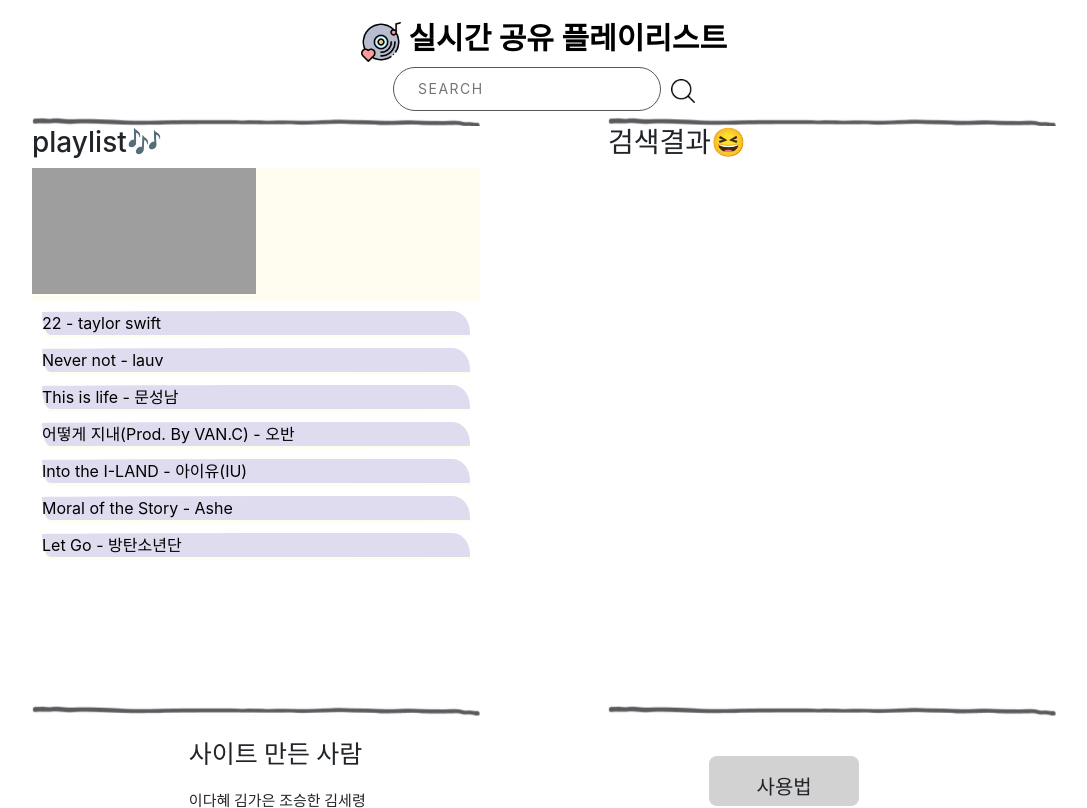
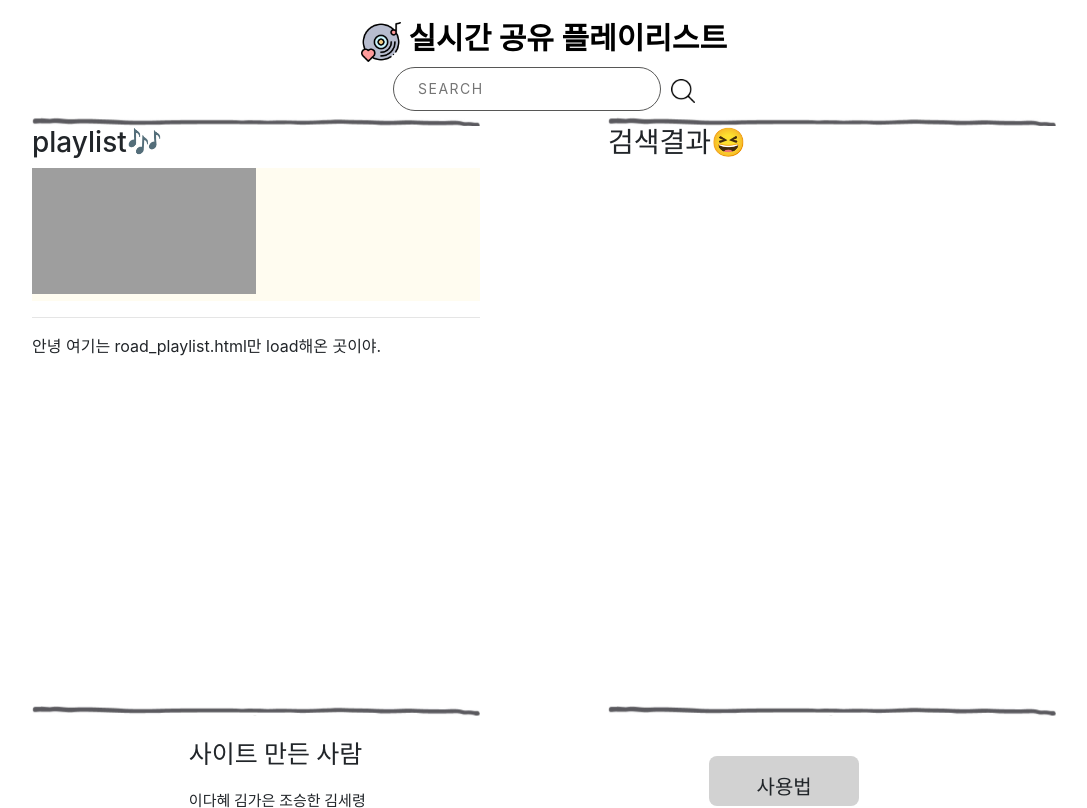
Before and after one commit to dahae0320/GLL_LIVE_PLAYLIST, a Django app: page /playlist/ in a window 1280 px wide. Shown: the top 808 px of the page, without its empty margins (96-1183 px from the left). Run offline with Django 3.2, Linux system fonts and the light colour scheme; data that the repository does not hold is empty; some libraries are stand-ins or nearby versions; some web fonts are replaced; grey boxes are pictures that could not be loaded.

Commit message:
리스트 추가

```diff
--- a/LivePlaylist/static/LivePlaylist/LivePlaylist.css
+++ b/LivePlaylist/static/LivePlaylist/LivePlaylist.css
@@ -93,7 +93,7 @@
     font-family: 'Recipekorea';
 }
 
-.swiper-slide > a {
+#road_playlist > a {
     color: #6a60a9;
     text-align: center;
     outline: none;
--- a/LivePlaylist/templates/LivePlaylist/playlist.html
+++ b/LivePlaylist/templates/LivePlaylist/playlist.html
@@ -47,13 +47,7 @@
 				<div class="music_player">
 					<iframe width="224" height="126" src="https://www.youtube.com/embed/xGevsZco2EM" frameborder="0" allow="accelerometer; autoplay; encrypted-media; gyroscope; picture-in-picture" allowfullscreen></iframe>
 				</div>
-				<a href="#">22 - taylor swift</a>
-				<a href="#">Never not - lauv</a>
-				<a href="#">This is life - 문성남</a>
-				<a href="#">어떻게 지내(Prod. By VAN.C) - 오반</a>
-				<a href="#">Into the I-LAND - 아이유(IU)</a>
-				<a href="#">Moral of the Story - Ashe</a>
-				<a href="#">Let Go - 방탄소년단</a>
+				<div id="road_playlist"></div>
 			</div>
 			<div class="swiper-slide">
 				<h3>검색결과😆</h3>
@@ -72,5 +66,7 @@
 	   		$('#road_search').load('/search_result?q='+encodeURI($('#search__input').val()))
 		}
 	});
+
+	$('#road_playlist').load('/road_playlist')
 </script>
 {% endblock content %}
--- /dev/null
+++ b/LivePlaylist/templates/LivePlaylist/road_playlist.html
@@ -0,0 +1,11 @@
+<hr>
+안녕 여기는 road_playlist.html만 load해온 곳이야.
+<!-- <a href="#">22 - taylor swift</a>
+<a href="#">Never not - lauv</a>
+<a href="#">This is life - 문성남</a>
+<a href="#">어떻게 지내(Prod. By VAN.C) - 오반</a>
+<a href="#">Into the I-LAND - 아이유(IU)</a>
+<a href="#">Moral of the Story - Ashe</a> -->
+{% for id, title in context %}
+    <a href="#">{{ title }}</a>
+{% endfor %}
--- a/LivePlaylist/urls.py
+++ b/LivePlaylist/urls.py
@@ -5,4 +5,5 @@ urlpatterns = [
     path('', views.index, name='index'),
     path('playlist/', views.playlist, name='playlist'),
     path('search_result/', views.search_result, name='search_result'),
+    path('road_playlist/', views.road_playlist, name='road_playlist'),
 ]
--- a/LivePlaylist/views.py
+++ b/LivePlaylist/views.py
@@ -64,5 +64,16 @@ def search_result(request):
     context = {
         'videos' : videos
     }
+    # print(videos[0].get('id'))
+    return render(request, 'LivePlaylist/search_result.html', context)
 
-    return render(request, 'LivePlaylist/search_result.html', context)
+def road_playlist(request):
+    if request.is_ajax and request.method == 'POST':
+        video_data = {
+            'video_id' : request.POST['video_id'],
+            'video_title' : request.POST['video_title']
+        }
+
+        return render(request,'LivePlaylist/road_playlist.html', context)
+
+    return render(request, 'LivePlaylist/road_playlist.html')
```
Also changed, not shown: LivePlaylist/templates/LivePlaylist/search_result.html (+20 -1 lines).
